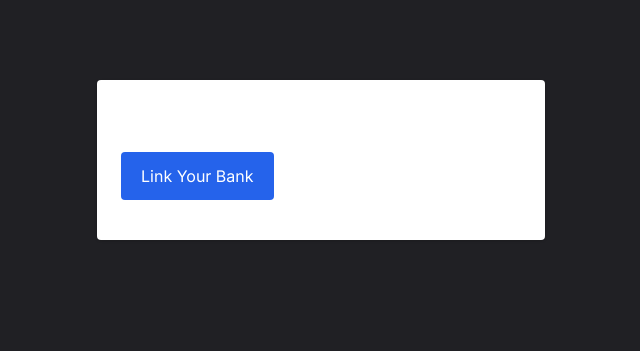
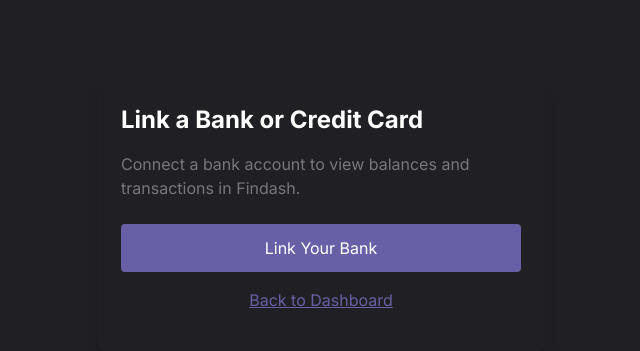
Before and after one commit to xavierAshkar/findash-mvp, a Django app: page /plaid/link-account/ in a window 1280 px wide. Shown: the top 351 px of the page, without its empty margins (319-959 px from the left). Run offline with Django 5.2, Linux system fonts and the light colour scheme; the visitor is signed in with stand-in values (Sample User, id 1); parts of the project's set-up code (start-up, migrations or seed data) failed here and were passed over; some libraries are stand-ins or nearby versions.

Commit message:
feature(link_account): fix regtister route and clean up link account page

```diff
--- a/plaid_link/templates/plaid_link/link_account.html
+++ b/plaid_link/templates/plaid_link/link_account.html
@@ -3,23 +3,33 @@
 {% block title %}Link Your Bank{% endblock %}
 
 {% block content %}
-<!-- Plaid Link UI Card -->
-<div class="max-w-md mx-auto mt-20 p-6 bg-white rounded shadow">
-  <h1 class="text-2xl font-bold mb-4">Connect your bank or credit card</h1>
+<div class="max-w-md mx-auto mt-20 p-6 bg-cardBg rounded-xl shadow-lg text-textMain">
+  <h1 class="text-2xl font-bold mb-4">Link a Bank or Credit Card</h1>
+  <p class="text-textSubtle mb-6">
+    Connect a bank account to view balances and transactions in Findash.
+  </p>
 
-  <!-- Trigger Plaid Link flow -->
-  <button id="link-button" class="bg-blue-600 text-white px-5 py-3 rounded hover:bg-blue-700">
+  <!-- Link Bank Button -->
+  <button
+    id="link-button"
+    class="bg-accent text-white px-5 py-3 rounded hover:bg-hoverBorder transition w-full"
+  >
     Link Your Bank
   </button>
 
+  <!-- Back to Dashboard / Accounts -->
+  <div class="mt-4 text-center">
+    <a href="{% url 'core:dashboard' %}" class="text-accent underline hover:text-hoverBorder">
+      Back to Dashboard
+    </a>
+  </div>
+
   <!-- Status messages -->
-  <div id="message" class="mt-4 text-green-600"></div>
+  <div id="message" class="mt-4 text-sm"></div>
 </div>
 
-<!-- Plaid Link script -->
 <script src="https://cdn.plaid.com/link/v2/stable/link-initialize.js"></script>
 <script>
-  // Trigger Plaid Link when button is clicked
   document.getElementById('link-button').addEventListener('click', async () => {
     const res = await fetch('/plaid/create-link-token/');
     const data = await res.json();
@@ -28,7 +38,6 @@
       token: data.link_token,
 
       onSuccess: async (public_token, metadata) => {
-        // Exchange the public_token for an access_token
         const exchangeRes = await fetch('/plaid/exchange-token/', {
           method: 'POST',
           headers: {
@@ -41,21 +50,27 @@
 
         if (result.status === 'success') {
           document.getElementById('message').textContent = 'Account linked successfully!';
-          window.location.href = "{% url 'core:dashboard' %}";
+          document.getElementById('message').className = 'mt-4 text-green-400 text-sm';
+          setTimeout(() => {
+            window.location.href = "{% url 'core:dashboard' %}";
+          }, 1000);
         } else {
           document.getElementById('message').textContent = 'Error linking account: ' + result.error;
+          document.getElementById('message').className = 'mt-4 text-red-400 text-sm';
         }
       },
 
-      onExit: (err, metadata) => {
-        if (err) console.error('Plaid Link error:', err);
+      onExit: (err) => {
+        if (err) {
+          document.getElementById('message').textContent = 'Plaid Link was closed or failed to open.';
+          document.getElementById('message').className = 'mt-4 text-red-400 text-sm';
+        }
       },
     });
 
     handler.open();
   });
 
-  // CSRF cookie getter (Django-safe)
   function getCookie(name) {
     let cookieValue = null;
     if (document.cookie && document.cookie !== '') {
--- a/users/views.py
+++ b/users/views.py
@@ -38,7 +38,7 @@ def register(request):
 
             login(request, user)
             messages.success(request, "Account created! Welcome to Findash.")
-            return redirect('core:dashboard')
+            return redirect('plaid:link_account')
         else:
             # Show clear duplicate email error
             if form.errors.get('email'):
```
